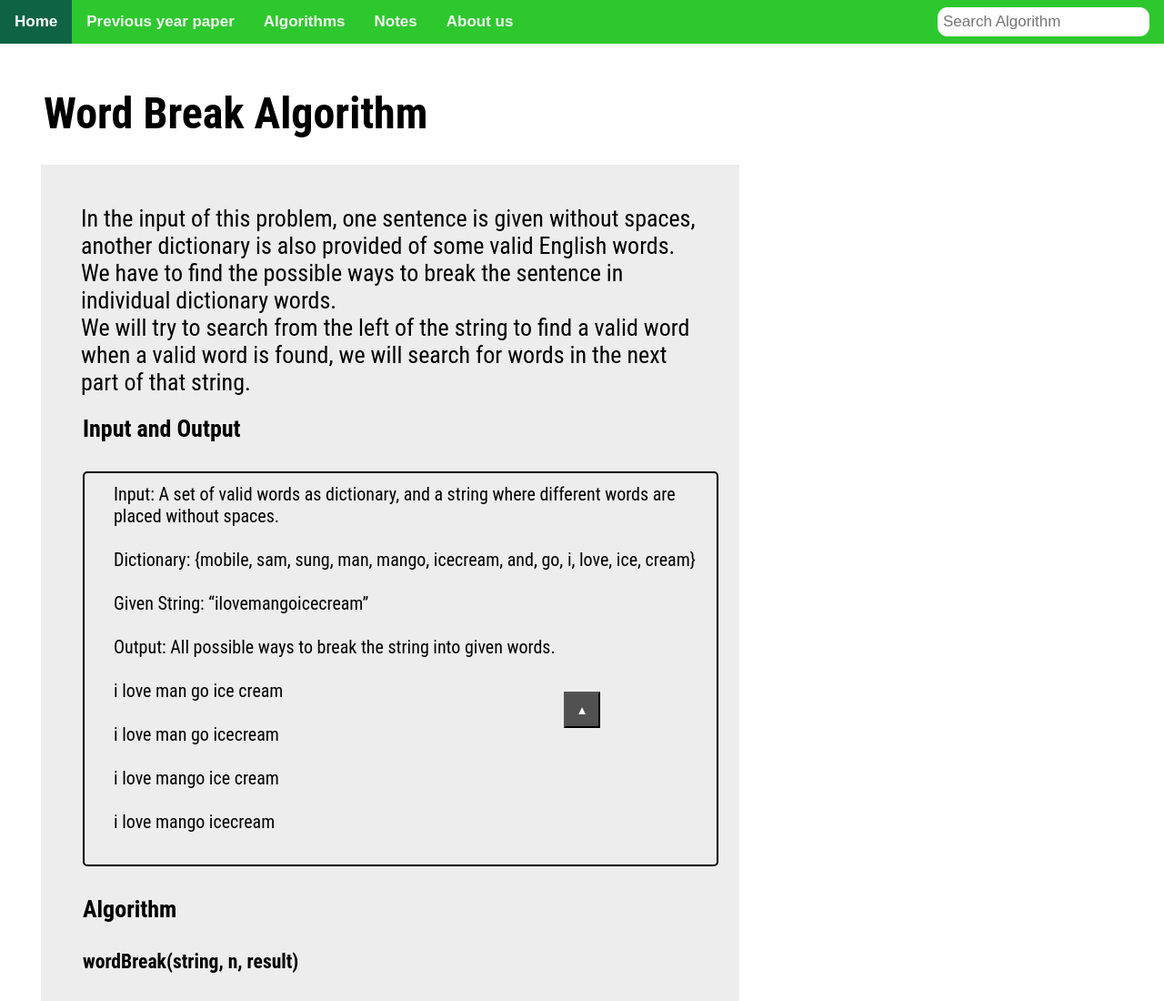
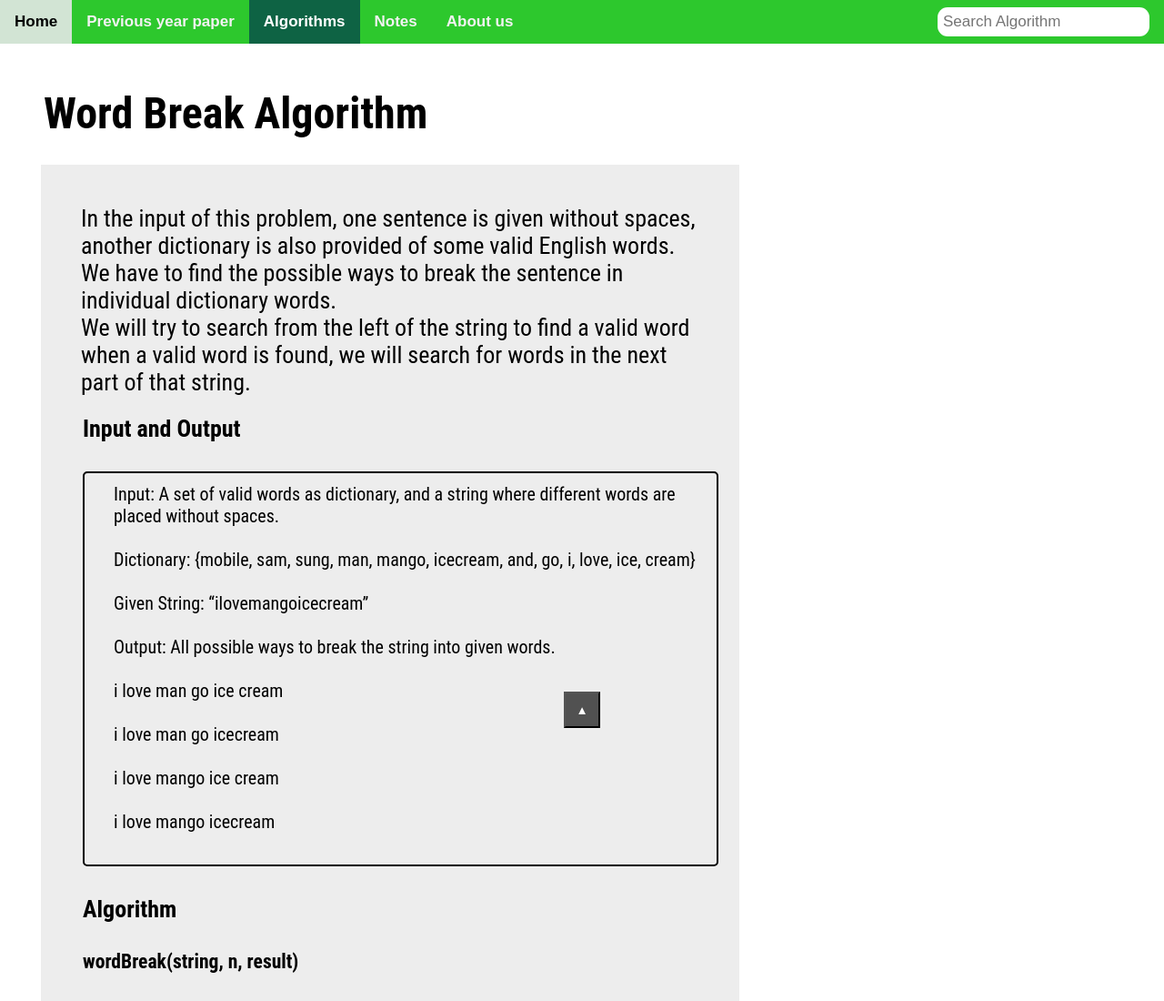
Before and after one commit to anushagupta1312/Algorithm-website, a plain HTML site: page backtracking/wordbreak.html in a window 1280 px wide. Shown: the top 1100 px of the page at 91% size. Drawn offline with Linux system fonts and the light colour scheme.

Commit message:
Update wordbreak.html

```diff
--- a/backtracking/wordbreak.html
+++ b/backtracking/wordbreak.html
@@ -14,9 +14,9 @@
   </head>
   <body>
     <div class="topnav" id="myTopnav">
-      <a href="#" class="active">Home</a>
+      <a href="#" >Home</a>
       <a href="#">Previous year paper</a>
-      <a href="#">Algorithms</a>
+      <a href="#" class="active">Algorithms</a>
       <a href="#">Notes</a>
       <a href="#">About us</a>
       <input type="text" placeholder="Search Algorithm" />
```
